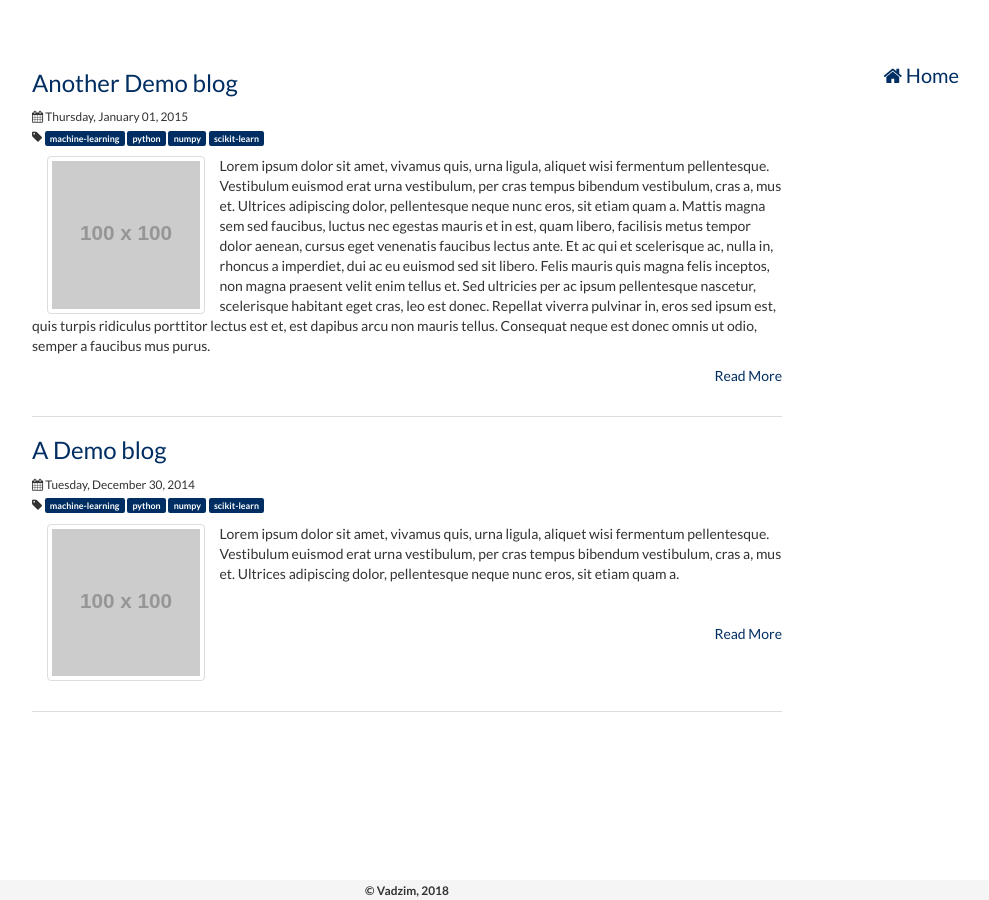
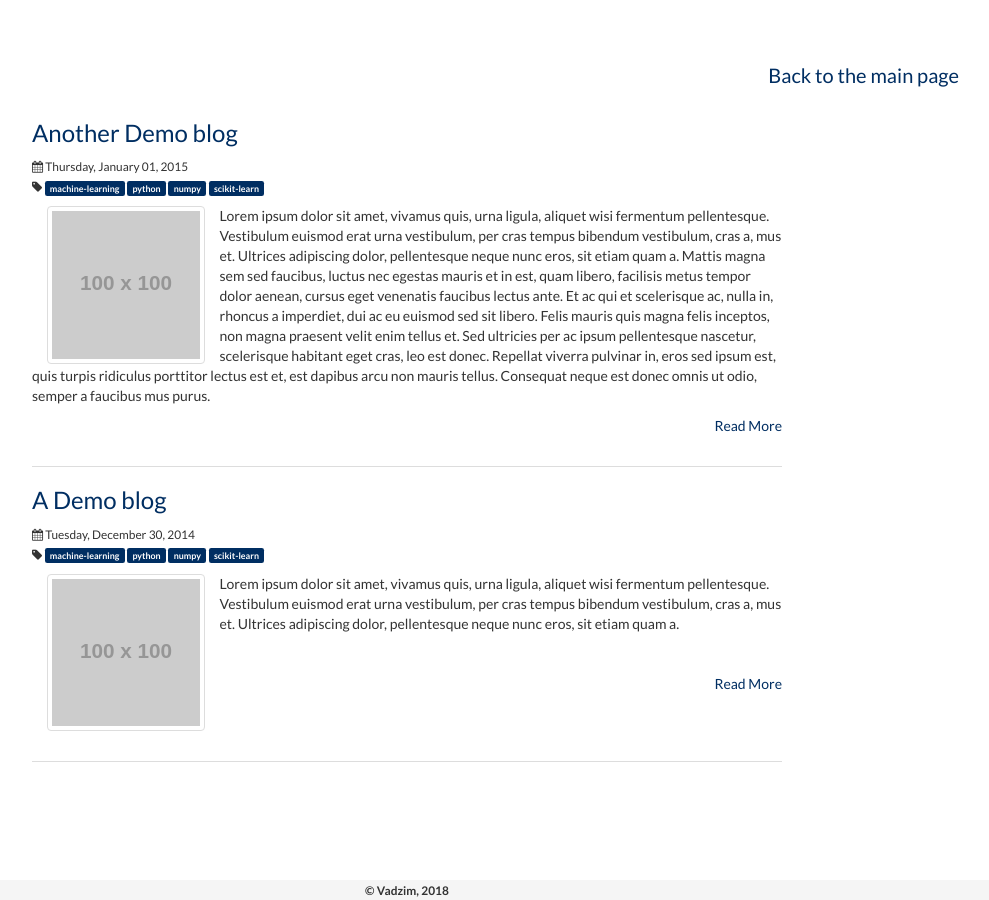
Before and after one commit to vadzim-pro/blog, a Jekyll site: the page built from index.html, in a window 1280 px wide. Shown: the whole page, without its empty margins (233-1222 px from the left). Built offline with Jekyll 4.4.1, drawn with Linux system fonts in a browser that asks for light colours; nearby versions of some CDN libraries.

Commit message:
Update menu.yml

```diff
--- a/_data/menu.yml
+++ b/_data/menu.yml
@@ -1,6 +1,5 @@
 
 mainmenu:
   home:
-    url: "https://vadzim-pro.github.io/"
-    text: "Home"
-    icon_class: "fa-home"
+    url: "vadzim-pro.github.io"
+    text: "Back to the main page"
```
